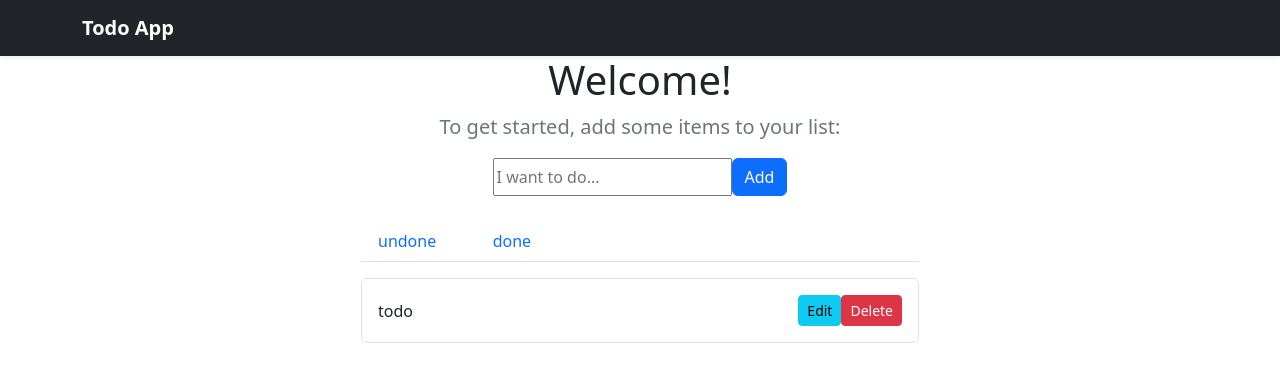
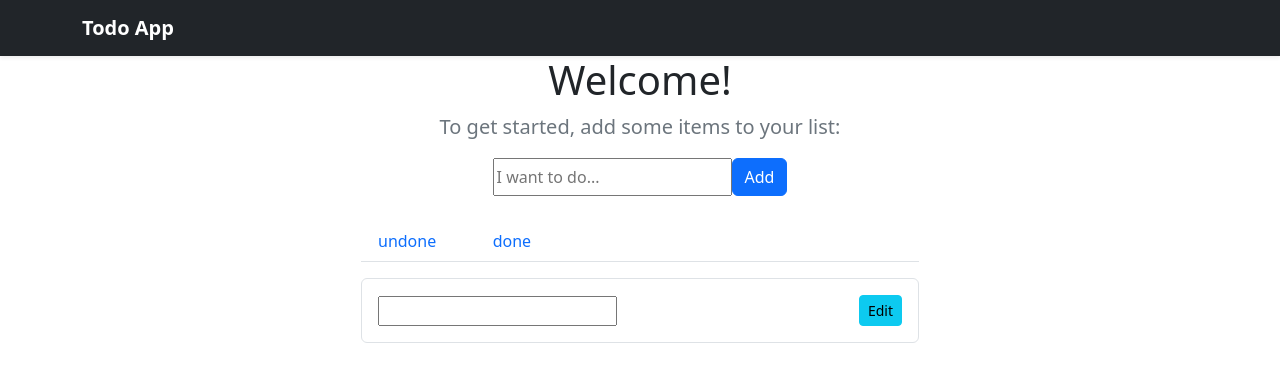
Before and after one commit to VahidTahmasebi/todolist-typescript, a React (Create React App) app: page / in a window 1280 px wide. Both pictures are taken after a click on the button "Edit". Shown: the top 382 px of the page. Built offline with nearby package versions, Linux system fonts and the light colour scheme.

Commit message:
Add value input edit structure

```diff
--- /dev/null
+++ b/src/components/EditTodo.tsx
@@ -0,0 +1,31 @@
+import e from "express";
+import { useState } from "react";
+
+const EditTodo = () => {
+  const [inputValue, setInputValue] = useState<string>();
+
+  const inputHandler = (e: React.ChangeEvent<HTMLInputElement>) => {
+    setInputValue(e.target.value);
+  };
+
+  const submitChange = (e: React.FormEvent) => {
+    e.preventDefault();
+  };
+
+  return (
+    <form onSubmit={submitChange} className='col-6 mb-2'>
+      <div className='d-flex justify-content-between align-items-center border rounded p-3'>
+        <div>
+          <input type='text' value={inputValue} onChange={inputHandler} />
+        </div>
+        <div>
+          <button type='submit' className='btn btn-info btn-sm'>
+            Edit
+          </button>
+        </div>
+      </div>
+    </form>
+  );
+};
+
+export default EditTodo;
--- a/src/components/TodoItem.tsx
+++ b/src/components/TodoItem.tsx
@@ -1,10 +1,18 @@
+import { useState } from "react";
+import EditTodo from "./EditTodo";
+
 const TodoItem = () => {
-  return (
+  const [editStatus, setEditStatus] = useState<boolean>(false);
+
+  return !editStatus ? (
     <div className='col-6 mb-2'>
       <div className='d-flex justify-content-between align-items-center border rounded p-3'>
         <div>todo</div>
         <div>
-          <button type='button' className='btn btn-info btn-sm'>
+          <button
+            type='button'
+            onClick={() => setEditStatus(true)}
+            className='btn btn-info btn-sm'>
             Edit
           </button>
           <button type='button' className='btn btn-danger btn-sm ml-1'>
@@ -13,6 +21,8 @@ const TodoItem = () => {
         </div>
       </div>
     </div>
+  ) : (
+    <EditTodo />
   );
 };
 
```
